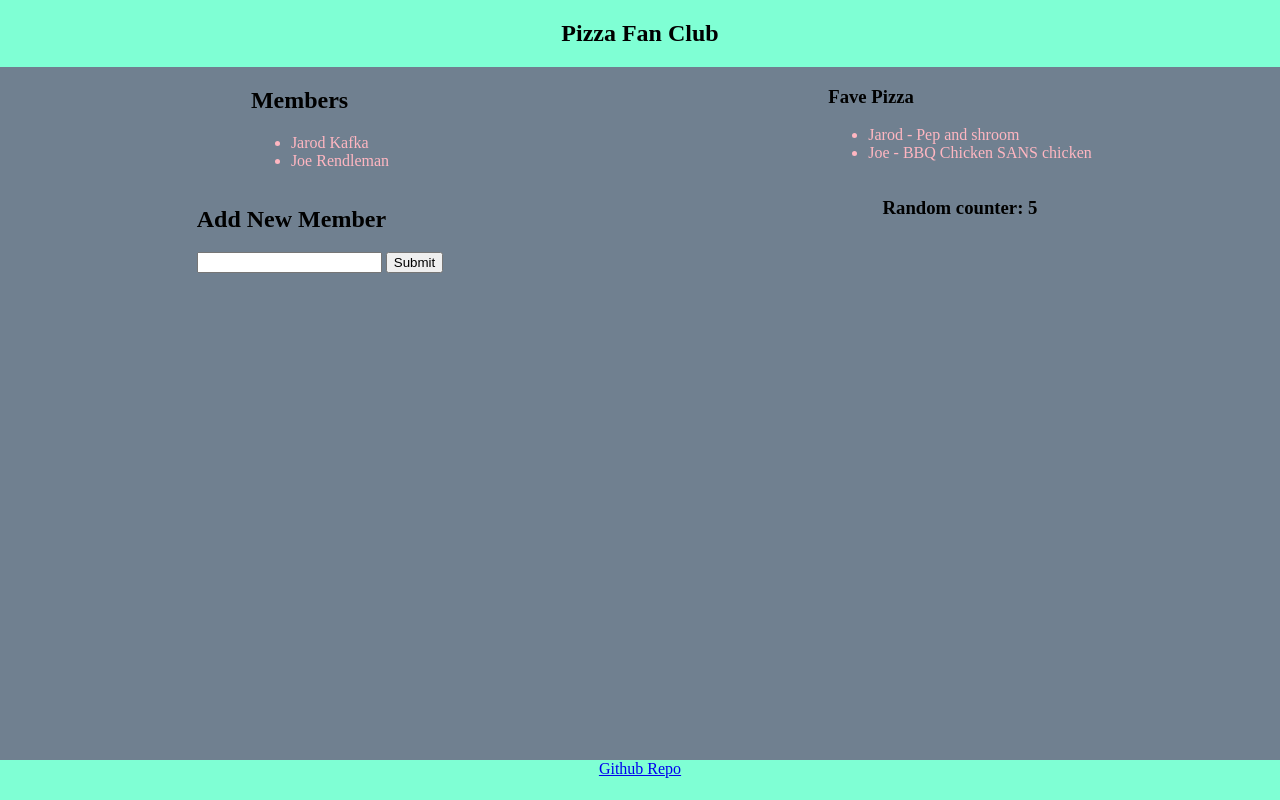
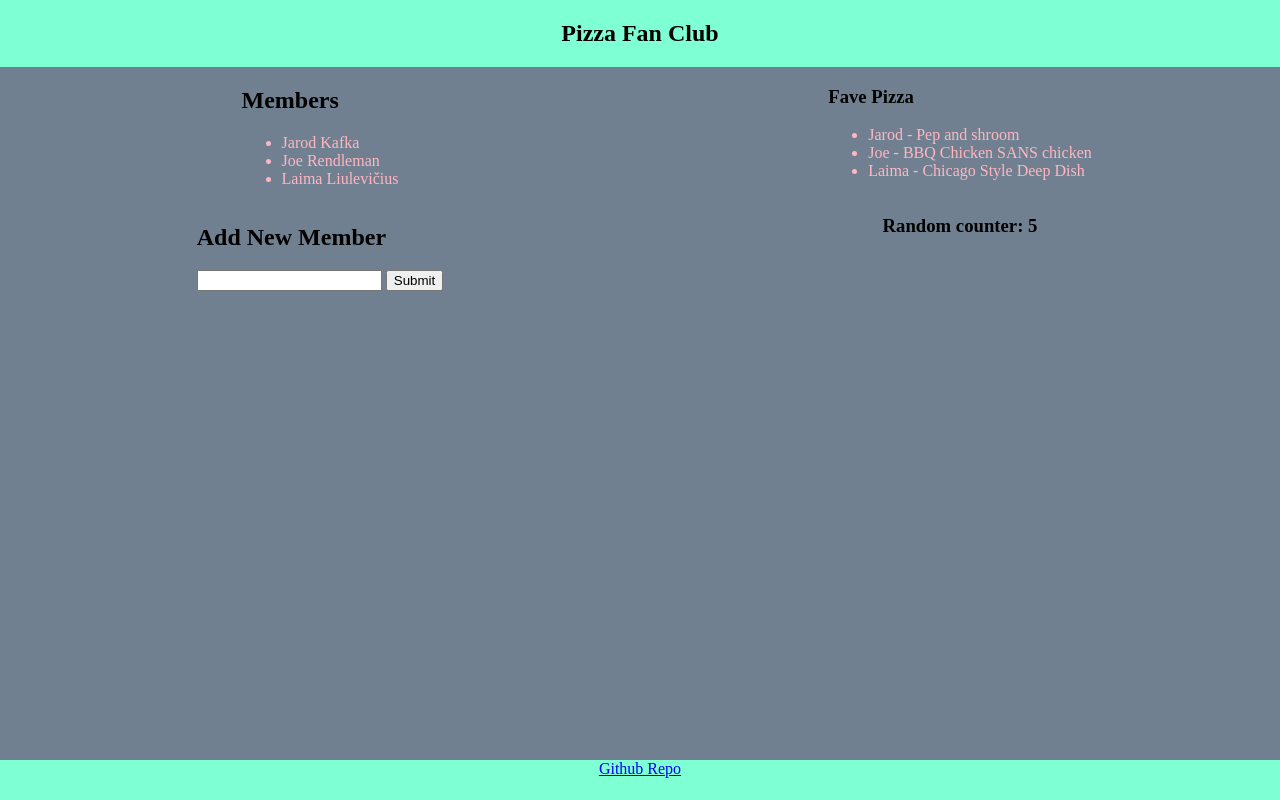
Before and after one commit to kafka050/Session02, a plain HTML site: page index.html in a window 1280 px wide. Drawn offline with Linux system fonts and the light colour scheme.

Commit message:
Added member!

```diff
--- a/index.html
+++ b/index.html
@@ -18,6 +18,7 @@
                     <ul id="memberList">
                         <li>Jarod Kafka</li>
                         <li>Joe Rendleman</li>
+                        <li>Laima Liulevičius</li>
                     </ul>
                 </div>
                 <div id="newMember">
@@ -32,6 +33,7 @@
                     <ul id="pizzaList">
                         <li>Jarod - Pep and shroom</li>
                         <li>Joe - BBQ Chicken SANS chicken</li>
+                        <li>Laima - Chicago Style Deep Dish</li>
                     </ul>
                 </div>
                 <h3>Random counter: <span id="counter"></span></h3>
```
